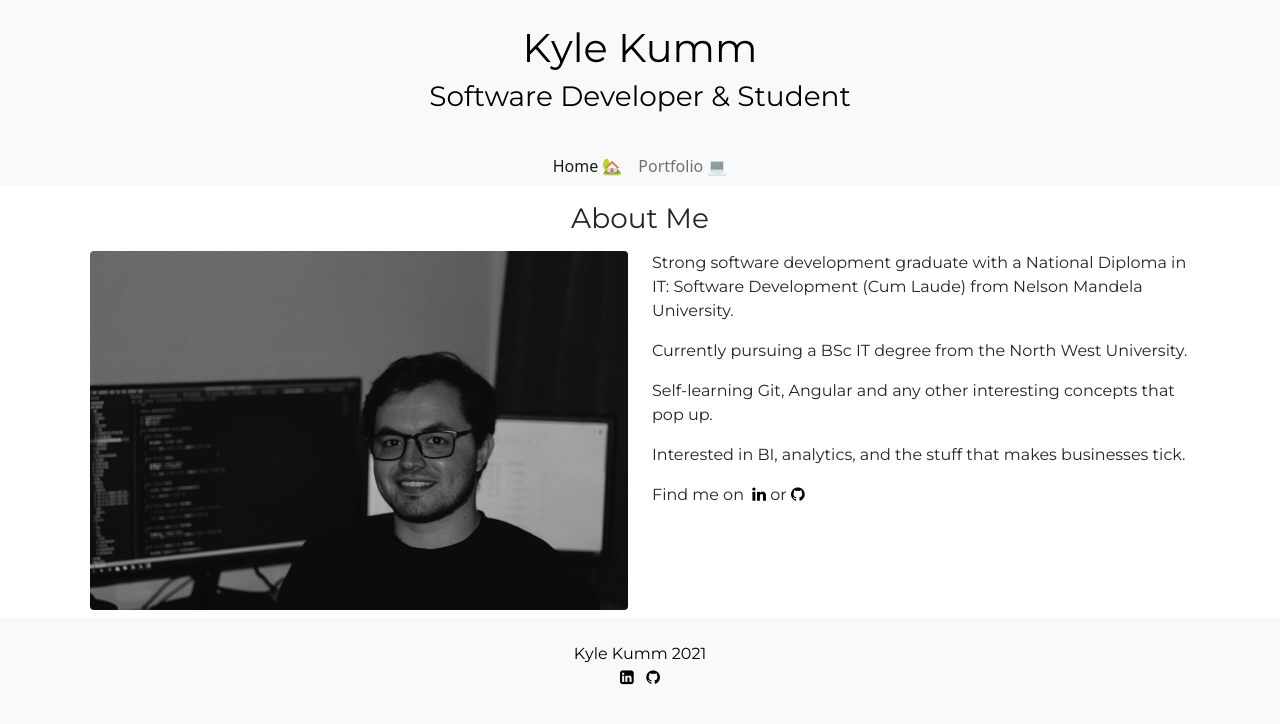
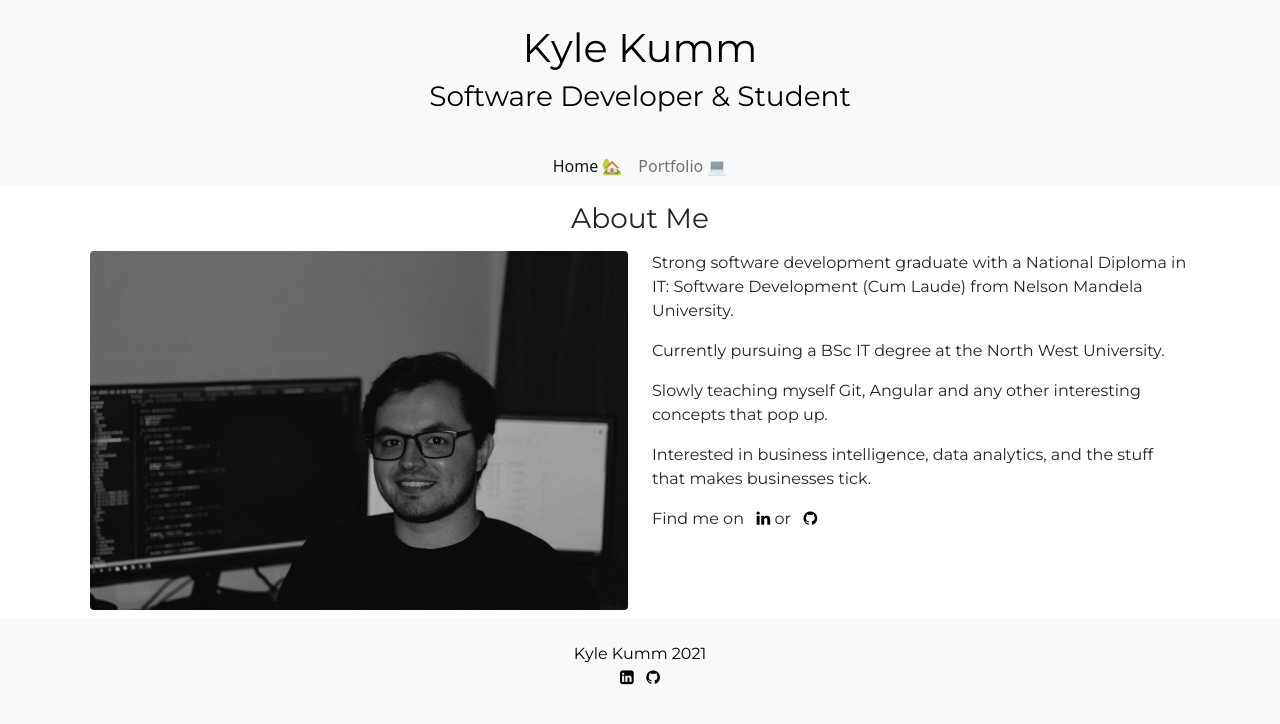
Before and after one commit to kylekumm/kylekumm.github.io, a plain HTML site: page index.html in a window 1280 px wide. Drawn offline with nearby package versions, Linux system fonts and the light colour scheme; a script that the page names is missing.

Commit message:
Updated index.html
Cleaned up language and grammar.

```diff
--- a/index.html
+++ b/index.html
@@ -55,11 +55,11 @@
 
         <div class="col">
           <p>Strong software development graduate with a National Diploma in IT: Software Development (Cum Laude) from Nelson Mandela University.</p>
-          <p>Currently pursuing a BSc IT degree from the North West University.</p>
-          <p>Self-learning Git, Angular and any other interesting concepts that pop up.</p>
-          <p>Interested in BI, analytics, and the stuff that makes businesses tick.</p>
-          <p>Find me on &nbsp;<a href="https://www.linkedin.com/in/kyle-kumm/" target="_blank"><i class="fa fa-linkedin icon-color"></i></a>
-              or <a href="https://github.com/kylekumm" target="_blank"><i class="fa fa-github fa-2 icon-color"></i></a>
+          <p>Currently pursuing a BSc IT degree at the North West University.</p>
+          <p>Slowly teaching myself Git, Angular and any other interesting concepts that pop up.</p>
+          <p>Interested in business intelligence, data analytics, and the stuff that makes businesses tick.</p>
+          <p>Find me on &nbsp;&nbsp;<a href="https://www.linkedin.com/in/kyle-kumm/" target="_blank"><i class="fa fa-linkedin icon-color"></i></a>
+              or &nbsp;&nbsp;<a href="https://github.com/kylekumm" target="_blank"><i class="fa fa-github fa-2 icon-color"></i></a>
           </p>
         </div>
       </div>
@@ -67,7 +67,7 @@
 
     <!-- Footer -->
     <div class="p-4 mb-0 bg-light text-black text-center">
-      <p>Kyle Kumm 2021 <br>
+      <p>Kyle Kumm 2021<br>
         <a href="https://www.linkedin.com/in/kyle-kumm/" target="_blank"><i class="fa fa-linkedin-square icon-color"></i></a>&nbsp;&nbsp;
         <a href="https://github.com/kylekumm" target="_blank"><i class="fa fa-github fa-2 icon-color"></i></a>
       </p>
```
